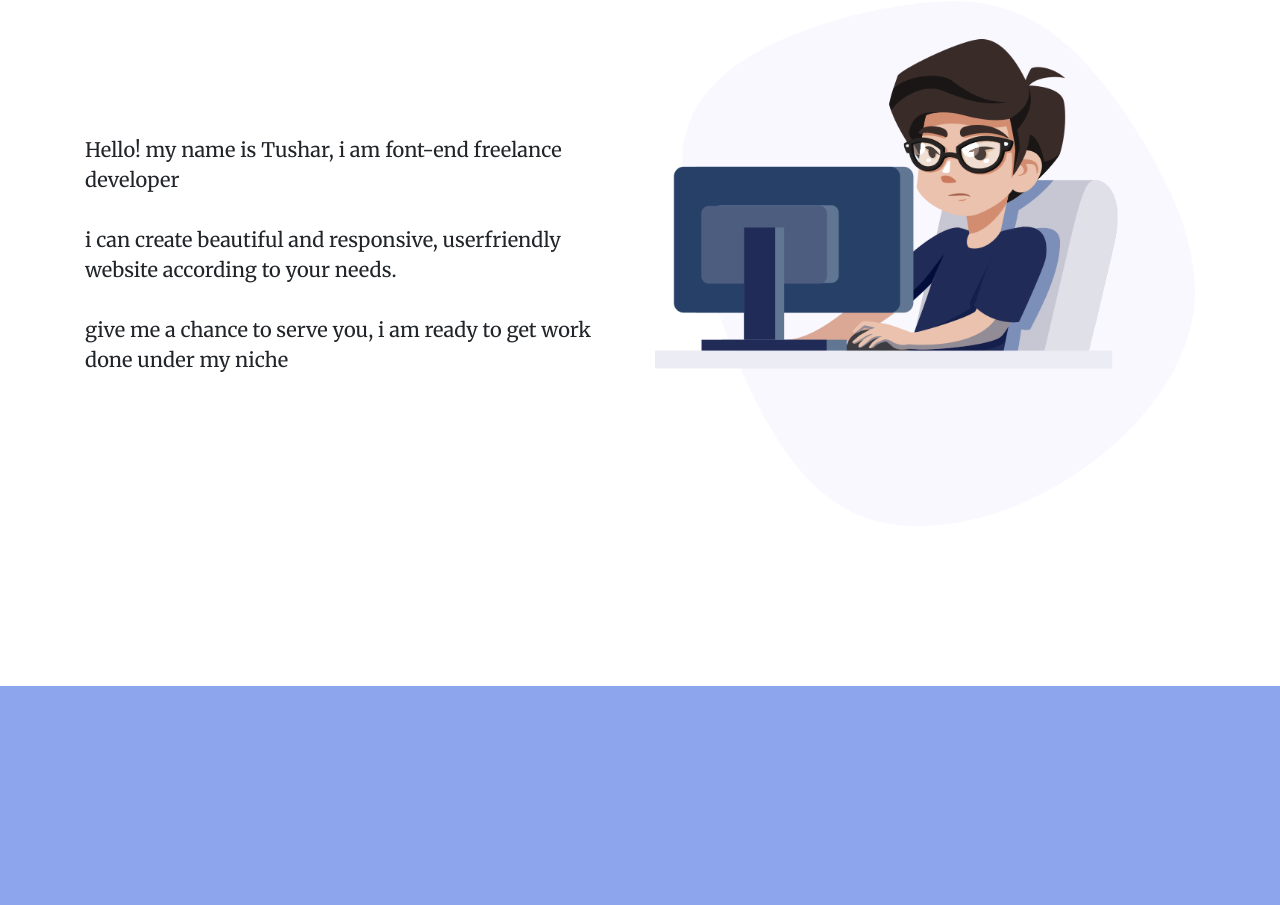
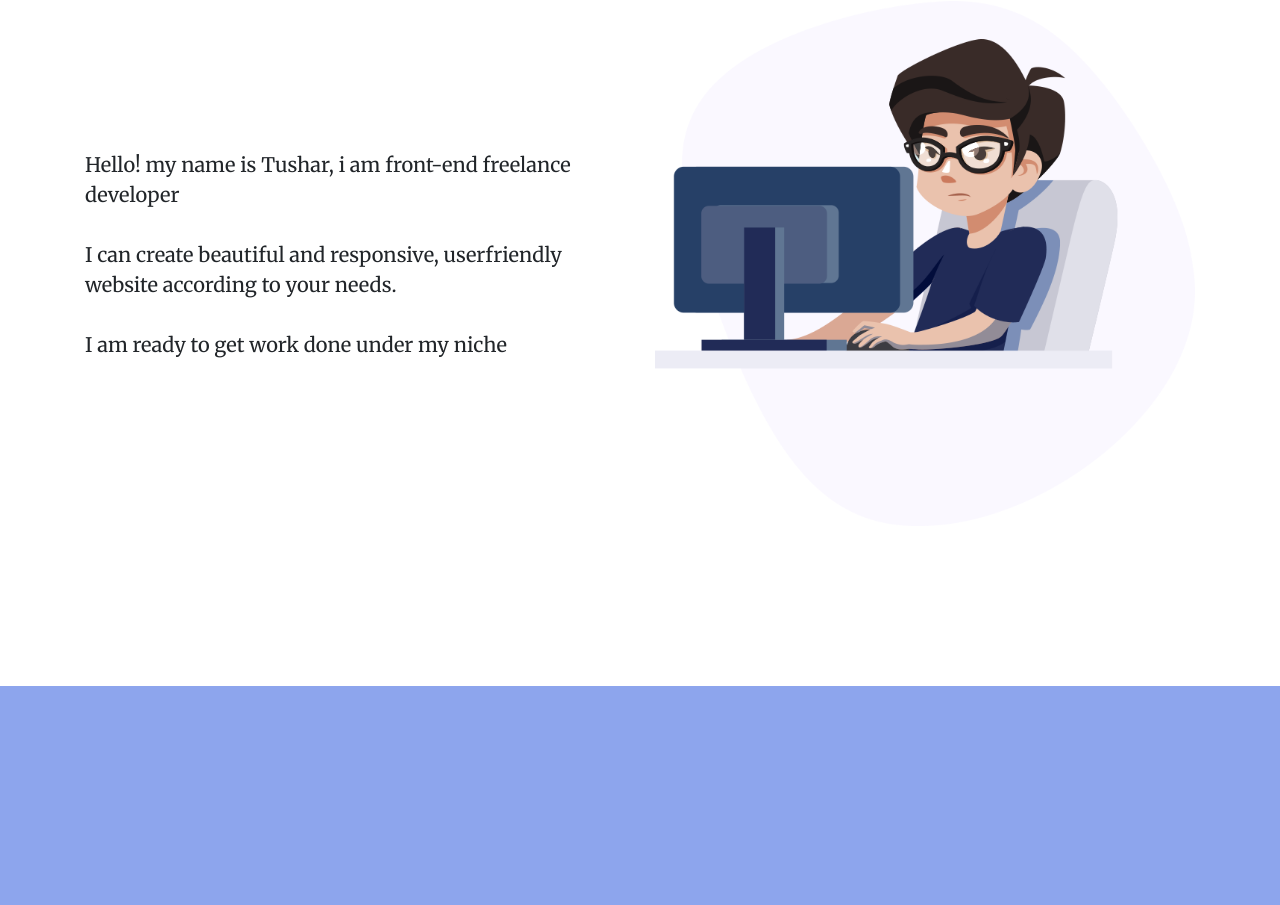
Before and after one commit to tushar416/portfolio, a plain HTML site: page index.html in a window 1280 px wide. Shown: the part 1920-2825 px from the top of the page. Drawn offline with nearby package versions, Linux system fonts and the light colour scheme.

Commit message:
Update index.html

```diff
--- a/index.html
+++ b/index.html
@@ -160,12 +160,12 @@
           </div>
           <div class="col-md-6 d-flex align-items-center " data-aos="fade-right">
             <p class="lead">
-              Hello! my name is Tushar, i am font-end freelance developer
+              Hello! my name is Tushar, i am front-end freelance developer
               <br /><br />
-              i can create beautiful and responsive, userfriendly website
+              I can create beautiful and responsive, userfriendly website
               according to your needs.
               <br /><br />
-              give me a chance to serve you, i am ready to get work done under
+              I am ready to get work done under
               my niche
             </p>
           </div>
```
